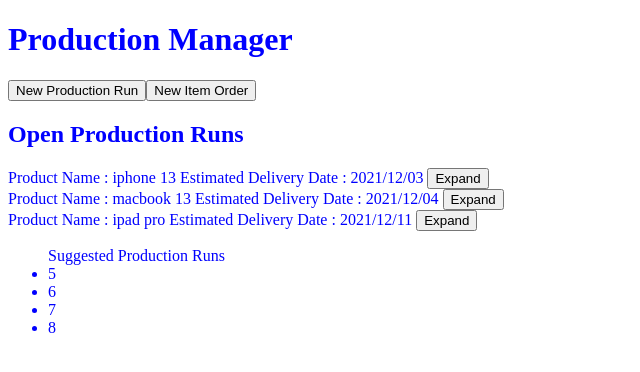
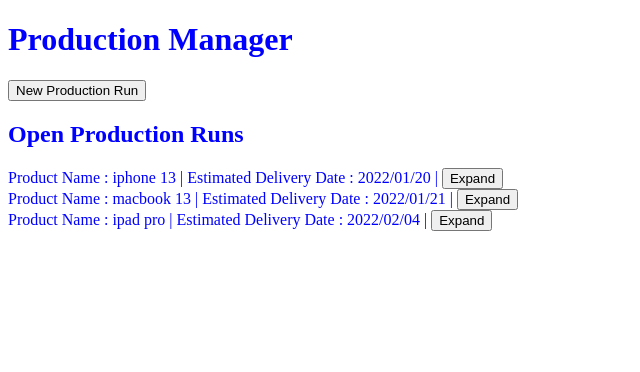
Before and after one commit to ykim9611/productionManager, a React app: page / in a window 1280 px wide. Shown: the top 372 px of the page, without its empty margins (0-640 px from the left). Built offline with nearby package versions, Linux system fonts and the light colour scheme.

Commit message:
Implemented production run renderings with sample data

```diff
--- a/sampleData/sampleData.js
+++ b/sampleData/sampleData.js
@@ -1,4 +1,5 @@
-const openProductionList = [
+const sampleData = {
+  openProductionList : [
     {
       "id": 1,
       "productName": "iphone 13",
@@ -11,13 +12,33 @@
       "productName": "macbook 13",
       "annualSales": 2000,
       "prodStartDate": "2021-12-04T08:00:00.000Z",
+      "etd": "2022-01-21T08:00:00.000Z"
     },
     {
       "id": 3,
       "productName": "ipad pro",
       "annualSales": 500,
       "prodStartDate": "2021-12-11T08:00:00.000Z",
+      "etd": "2022-02-04T08:00:00.000Z"
     },
-];
+  ],
+  openPartsList: [
+    {
+        "partName": "box",
+        "etd": "2022-01-08T08:00:00.000Z",
+        "received": 0
+    },
+    {
+        "partName": "hardware",
+        "etd": "2022-01-20T08:00:00.000Z",
+        "received": 0
+    },
+    {
+        "partName": "cable",
+        "etd": "2022-01-14T08:00:00.000Z",
+        "received": 0
+    }
+  ]
+}
 
-export default openProductionList;
+export default sampleData;
--- a/src/components/App.jsx
+++ b/src/components/App.jsx
@@ -21,9 +21,9 @@
       <div className={styles.titleSection}>
         <h1>Production Manager</h1>
         <NewProduction/>
-        <NewItem/>
-        <OpenProductionList list={sampleData}/>
-        <UpcomingProductionList list={this.state.upcomingProductionList}/>
+        {/* <NewItem/> */}
+        <OpenProductionList list={sampleData.openProductionList}/>
+        {/* <UpcomingProductionList list={this.state.upcomingProductionList}/> */}
       </div>
     )
   }
--- a/src/components/NewPart/NewPart.jsx
+++ b/src/components/NewPart/NewPart.jsx
@@ -2,7 +2,20 @@
 import PropTypes from 'prop-types';
 
 const NewPart = ({part}) => (
-  <li>{part}</li>
+  <li>
+    Part Name :
+    {' '}
+    {part.partName}
+    {' | '}
+    Estimated Delivery Date :
+    {' '}
+    {part.etd.slice(0,10).split('-').join('/')}
+    {' | '}
+    <label htmlFor='received'>Received</label>
+    <input type='checkbox' id='received'/>
+    {' | '}
+    <button>Edit</button>
+  </li>
 )
 
 NewPart.propTypes = {
--- a/src/components/OpenProduction/OpenProduction.jsx
+++ b/src/components/OpenProduction/OpenProduction.jsx
@@ -2,6 +2,7 @@
 import React from 'react';
 import PropTypes from 'prop-types';
 import NewPart from '../NewPart/NewPart.jsx';
+import sampleData from '../../../sampleData/sampleData.js';
 
 class OpenProduction extends React.Component {
   constructor(props) {
@@ -26,15 +27,15 @@
         Product Name :
         {' '}
         {this.props.item.productName}
-        {' '}
+        {' | '}
         Estimated Delivery Date :
         {' '}
-        {this.props.item.prodStartDate.slice(0,10).split('-').join('/')}
-        {' '}
+        {this.props.item.etd.slice(0,10).split('-').join('/')}
+        {' | '}
         <button onClick={() => this.expandHandler()}>{this.state.expand ? "Collapse" : "Expand"}</button>
         {this.state.expand ?
           <ul>
-            {this.state.partList.map((part) => <NewPart part={part}/>)}
+            {sampleData.openPartsList.map((part) => <NewPart part={part}/>)}
           </ul> : null
         }
       </div>
```
Also changed, not shown: 1 other file (tests, documents, lock files or other folders). Lines whose indentation alone changed are shown as unchanged.
